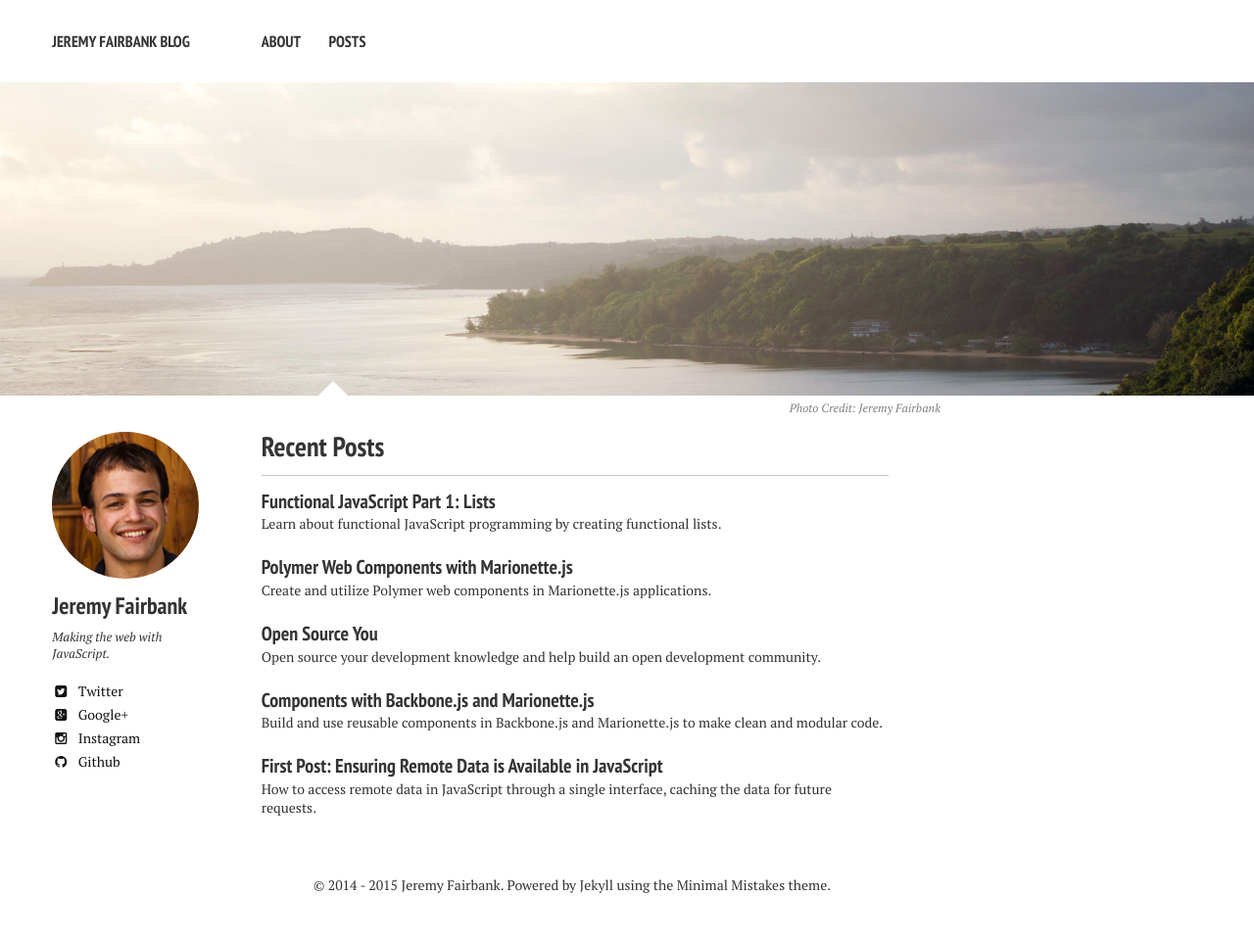
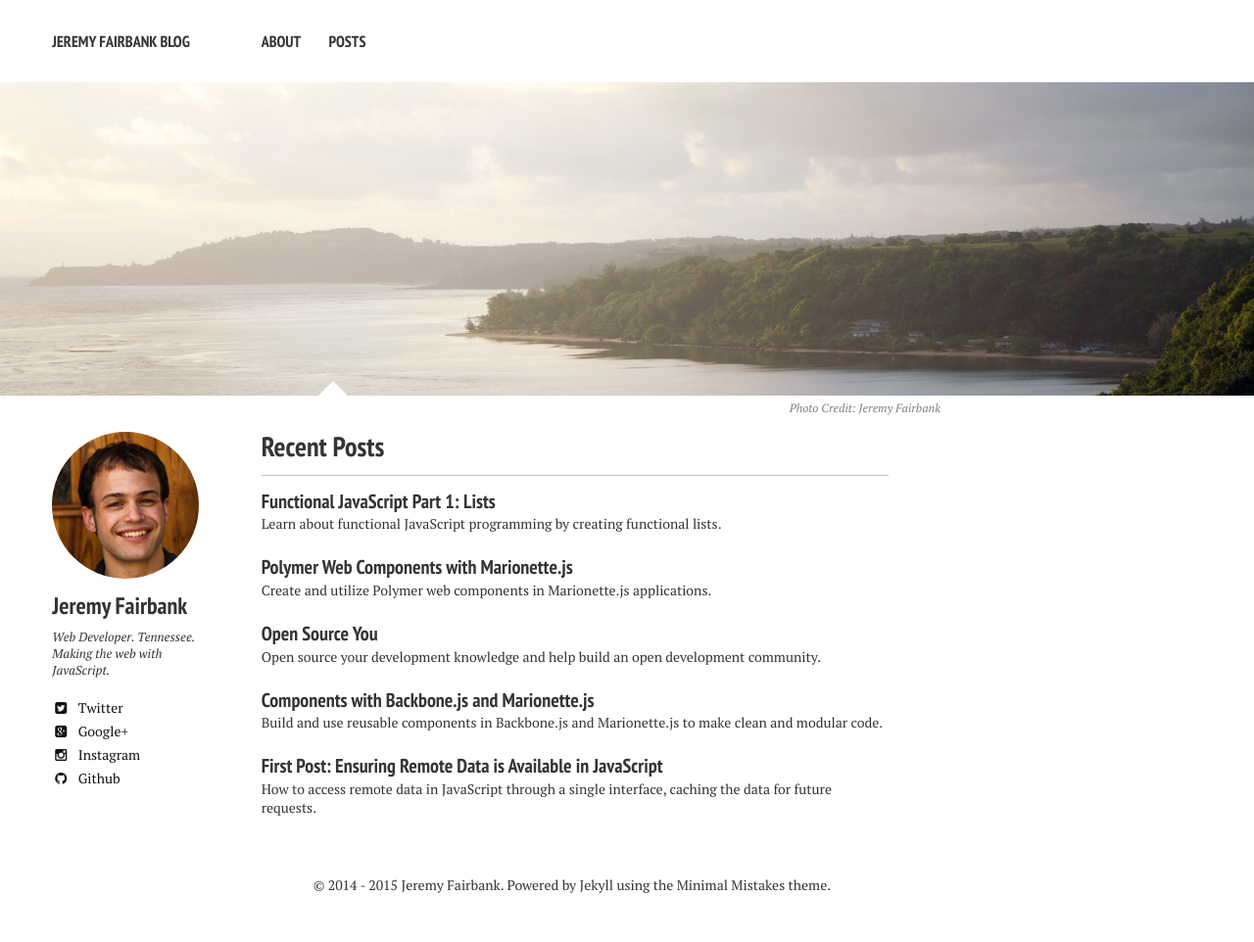
Before and after one commit to jfairbank/blog, a Jekyll site: the page built from index.md, in a window 1280 px wide. Shown: the whole page at 98% size. Built offline with Jekyll 4.4.1, drawn with Linux system fonts in a browser that asks for light colours; nearby versions of some CDN libraries.

Commit message:
Add role and address itemprops

```diff
--- a/_config.yml
+++ b/_config.yml
@@ -26,6 +26,8 @@ owner:
   name: Jeremy Fairbank
   avatar: bio-photo-1.jpg
   bio: "Making the web with JavaScript."
+  role: "Web Developer"
+  location: Tennessee
   email:
   disqus-shortname: jeremyfairbankblog
   twitter: ElPapaPollo
--- a/_includes/_author-bio.html
+++ b/_includes/_author-bio.html
@@ -9,7 +9,11 @@
     <img itemprop="photo" src="{{ site.url }}/images/{{ author.avatar }}" class="bio-photo" alt="{{ author.name }} bio photo">
   {% endif %}
   <h3 itemprop="name">{{ author.name }}</h3>
-  <p>{{ author.bio }}</p>
+  <p>
+    <span itemprop="role">{{ author.role }}</span>.
+    <span itemprop="address" itemscope><span itemprop="locality">{{ author.location }}</span></span>.
+    {{ author.bio }}
+  </p>
   {% if author.email %}<a href="mailto:{{ author.email }}" class="author-social" target="_blank"><i class="fa fa-fw fa-envelope-square"></i> Email</a>{% endif %}
   {% if author.twitter %}<a href="http://twitter.com/{{ author.twitter }}" class="author-social" target="_blank"><i class="fa fa-fw fa-twitter-square"></i> Twitter</a>{% endif %}
   {% if author.facebook %}<a href="http://facebook.com/{{ author.facebook }}" class="author-social" target="_blank"><i class="fa fa-fw fa-facebook-square"></i> Facebook</a>{% endif %}
```
Also changed, not shown: 10 other files.
